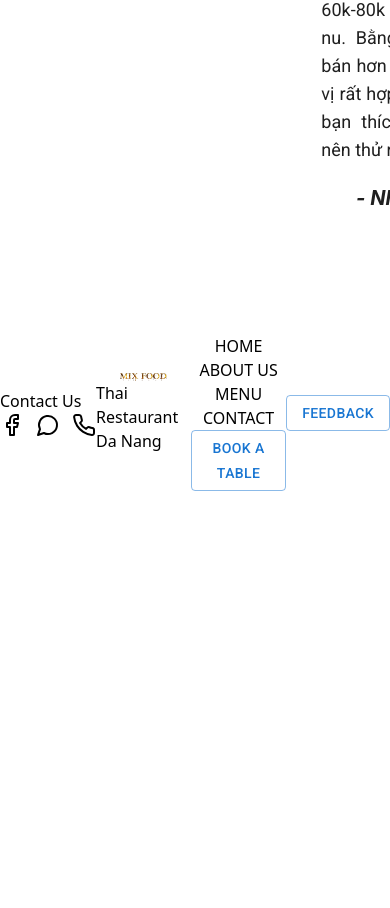
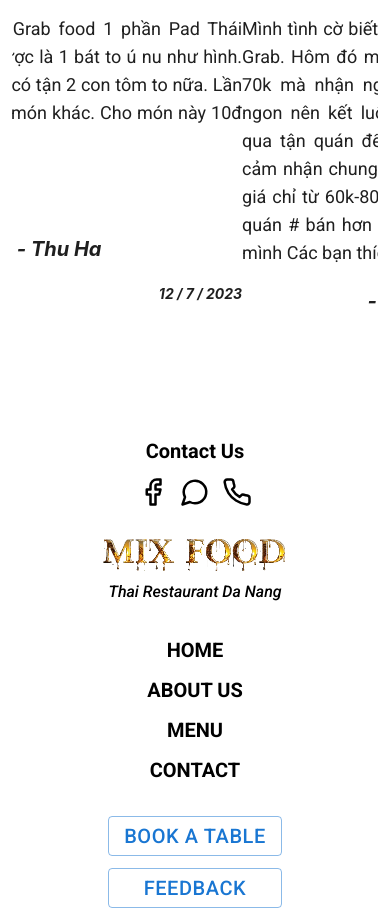
Before and after one commit to Tony810-max/mixfood-v2, a React (Create React App) app: page / in a window 390 px wide. Shown: the part 9906-10814 px from the top of the page. Before the commit the page ends 10397 px from the top, so only its background shows below. Built offline with nearby package versions, Linux system fonts and the light colour scheme.

Commit message:
up: success Review + Footer responsive

```diff
--- a/src/components/ReviewCard/index.jsx
+++ b/src/components/ReviewCard/index.jsx
@@ -6,7 +6,7 @@ export default function ReviewCard({ region, name, comment, dateTime }) {
   return (
     <div className="h-full flex flex-col items-center gap-5">
       <span className="text-2xl font-bold font-poppins-font ">{region}</span>
-      <span className="border-solid border-y-[3px] border-x-[35px] border-black-600 "></span>
+      <span className="border-solid border-y-2 border-x-[35px] border-black "></span>
       <div className="flex">
         <Star size={30} fill="#fefd00" color="" />
         <Star size={30} fill="#fefd00" color="" />
--- a/src/components/layout/Footer/ContactUsFooter/index.jsx
+++ b/src/components/layout/Footer/ContactUsFooter/index.jsx
@@ -5,17 +5,17 @@ import { Facebook, MessageCircle, Phone } from 'lucide-react';
 
 export default function ContactUsFooter() {
   return (
-    <div className="flex-1">
-      <span>Contact Us</span>
+    <div className="flex-1 flex flex-col items-center gap-3">
+      <span className="text-xl font-Roboto-font font-bold">Contact Us</span>
       <div className="flex gap-3">
         <Link to={'https://www.facebook.com/mixfoodamthucthai'}>
-          <Facebook />
+          <Facebook size={30} />
         </Link>
         <Link to={'https://www.facebook.com/messages/t/661843517545518'}>
-          <MessageCircle />
+          <MessageCircle size={30} />
         </Link>
         <Link to={'+84905473728'}>
-          <Phone />
+          <Phone size={30} />
         </Link>
       </div>
     </div>
--- a/src/components/layout/Footer/FeedBackFooter/index.jsx
+++ b/src/components/layout/Footer/FeedBackFooter/index.jsx
@@ -1,42 +1,50 @@
 import { Button, TextField } from '@mui/material';
 import TextArea from 'antd/es/input/TextArea';
 import React, { useState } from 'react';
+import BookTableModal from '../../../BookTableModal';
 
 export default function FeedBackFooter() {
   const [feedback, setFeedback] = useState(false);
 
   const hadleFeedBackOpen = () => setFeedback(true);
   const hadleFeedBackClose = () => setFeedback(false);
+
+  const [open, setOpen] = useState(false);
+
+  const handleOpen = () => setOpen(true);
+  const handleClose = () => setOpen(false);
   return (
-    <div className="flex-1 flex flex-col items-center gap-3 ">
+    <div className="flex-1 flex flex-col items-center ">
       {feedback ? (
-        <div className=" w-full flex flex-col items-center">
-          <span>Share your feedback with us...!!!</span>
+        <div className=" w-full flex flex-col items-center gap-4">
+          <span className="text-xl font-Roboto-font font-bold">
+            Share your feedback with us...!!!
+          </span>
           <form className="flex flex-col gap-3 w-full">
             <TextField
               className="w-full"
-              id="outlined-basic"
               label="Full Name"
               variant="outlined"
             />
             <TextField
               className="w-full"
-              id="filled-basic"
               label="Phone Number"
-              variant="filled"
+              variant="outlined"
             />
             <TextArea
               className="w-full"
-              id="standard-basic"
               placeholder="Please share your feedback with us"
             />
-            <div className="flex gap-3">
-              <Button variant="outlined" className="w-full">
+            <div className="flex flex-col gap-3">
+              <Button
+                variant="outlined"
+                className="w-full hover:text-[--primary-color]"
+              >
                 Send Feedback
               </Button>
               <Button
                 variant="outlined"
-                className="w-full"
+                className="w-full hover:text-[--primary-color]"
                 onClick={hadleFeedBackClose}
               >
                 Close
@@ -45,14 +53,25 @@ export default function FeedBackFooter() {
           </form>
         </div>
       ) : (
+        <div className="flex flex-col gap-3 w-full">
           <Button
             variant="outlined"
-          className=" hover:text-[--primary-color] w-full"
+            className=" hover:text-[--primary-color] w-full text-xl "
+            onClick={handleOpen}
+          >
+            BOOK A TABLE
+          </Button>
+
+          <Button
+            variant="outlined"
+            className=" hover:text-[--primary-color] w-full text-xl "
             onClick={hadleFeedBackOpen}
           >
             Feedback
           </Button>
+        </div>
       )}
+      <BookTableModal onClose={handleClose} open={open} />
     </div>
   );
 }
--- a/src/components/layout/Footer/LogoFooter/index.jsx
+++ b/src/components/layout/Footer/LogoFooter/index.jsx
@@ -3,11 +3,13 @@ import logo from '../../../../assets/images/Logo/logo-mixfood.png';
 
 export default function LogoFooter() {
   return (
-    <div className="flex flex-col items-center flex-1">
+    <div className="flex flex-col items-center flex-1 gap-2">
       <div className="w-1/2 h-1/2">
         <img src={logo} alt="" className="w-full h-full" />
       </div>
-      <span>Thai Restaurant Da Nang</span>
+      <span className="font-Roboto-font italic font-medium">
+        Thai Restaurant Da Nang
+      </span>
     </div>
   );
 }
--- a/src/components/layout/Footer/NavFooter/index.jsx
+++ b/src/components/layout/Footer/NavFooter/index.jsx
@@ -1,29 +1,33 @@
-import { Button } from '@mui/material';
-import React, { useState } from 'react';
+import React from 'react';
 import { Link } from 'react-router-dom';
-import BookTableModal from '../../../BookTableModal';
 
 export default function NavFooter() {
-  const [open, setOpen] = useState(false);
-
-  const handleOpen = () => setOpen(true);
-  const handleClose = () => setOpen(false);
-
   return (
-    <div className="flex flex-col items-center flex-1">
-      <Link to={'/'}>HOME</Link>
-      <Link to={'/'}>ABOUT US</Link>
-      <Link to={'/'}>MENU</Link>
-      <Link to={'/'}>CONTACT</Link>
-      <Button
-        variant="outlined"
-        className=" hover:text-[--primary-color] w-full"
-        onClick={handleOpen}
-      >
-        BOOK A TABLE
-      </Button>
-
-      <BookTableModal onClose={handleClose} open={open} />
+    <div className="flex flex-col items-center flex-1 gap-3">
+      <Link to={'/'}>
+        {' '}
+        <span className="font-Roboto-font font-semibold text-xl hover:text-[--primary-color]">
+          HOME
+        </span>
+      </Link>
+      <Link to={'/'}>
+        {' '}
+        <span className="font-Roboto-font font-semibold text-xl hover:text-[--primary-color]">
+          ABOUT US
+        </span>
+      </Link>
+      <Link to={'/'}>
+        {' '}
+        <span className="font-Roboto-font font-semibold text-xl hover:text-[--primary-color]">
+          MENU
+        </span>
+      </Link>
+      <Link to={'/'}>
+        {' '}
+        <span className="font-Roboto-font font-semibold text-xl hover:text-[--primary-color]">
+          CONTACT
+        </span>
+      </Link>
     </div>
   );
 }
--- a/src/components/layout/Footer/index.jsx
+++ b/src/components/layout/Footer/index.jsx
@@ -7,7 +7,7 @@ import FeedBackFooter from './FeedBackFooter';
 
 export default function Footer() {
   return (
-    <div className="container flex justify-around items-center">
+    <div className="container flex flex-col lg:flex-row justify-around items-center gap-8">
       <ContactUsFooter />
       <LogoFooter />
       <NavFooter />
--- a/src/pages/HomePage/components/ReviewSection/index.jsx
+++ b/src/pages/HomePage/components/ReviewSection/index.jsx
@@ -11,11 +11,11 @@ import ReviewCard from '../../../../components/ReviewCard';
 
 export default function ReviewSection() {
   return (
-    <div className=" container py-20 flex flex-col gap-10">
+    <div className=" container py-20 flex flex-col gap-10 px-3">
       <span className="text-5xl font-dancing-script flex justify-center font-extrabold">
         Review
       </span>
-      <div className="flex gap-5 ">
+      <div className="flex  flex-col lg:flex-row gap-5">
         <div className="flex-1">
           <img src={imgMain} alt="" className="" />
         </div>
```
Lines whose indentation alone changed are shown as unchanged.
